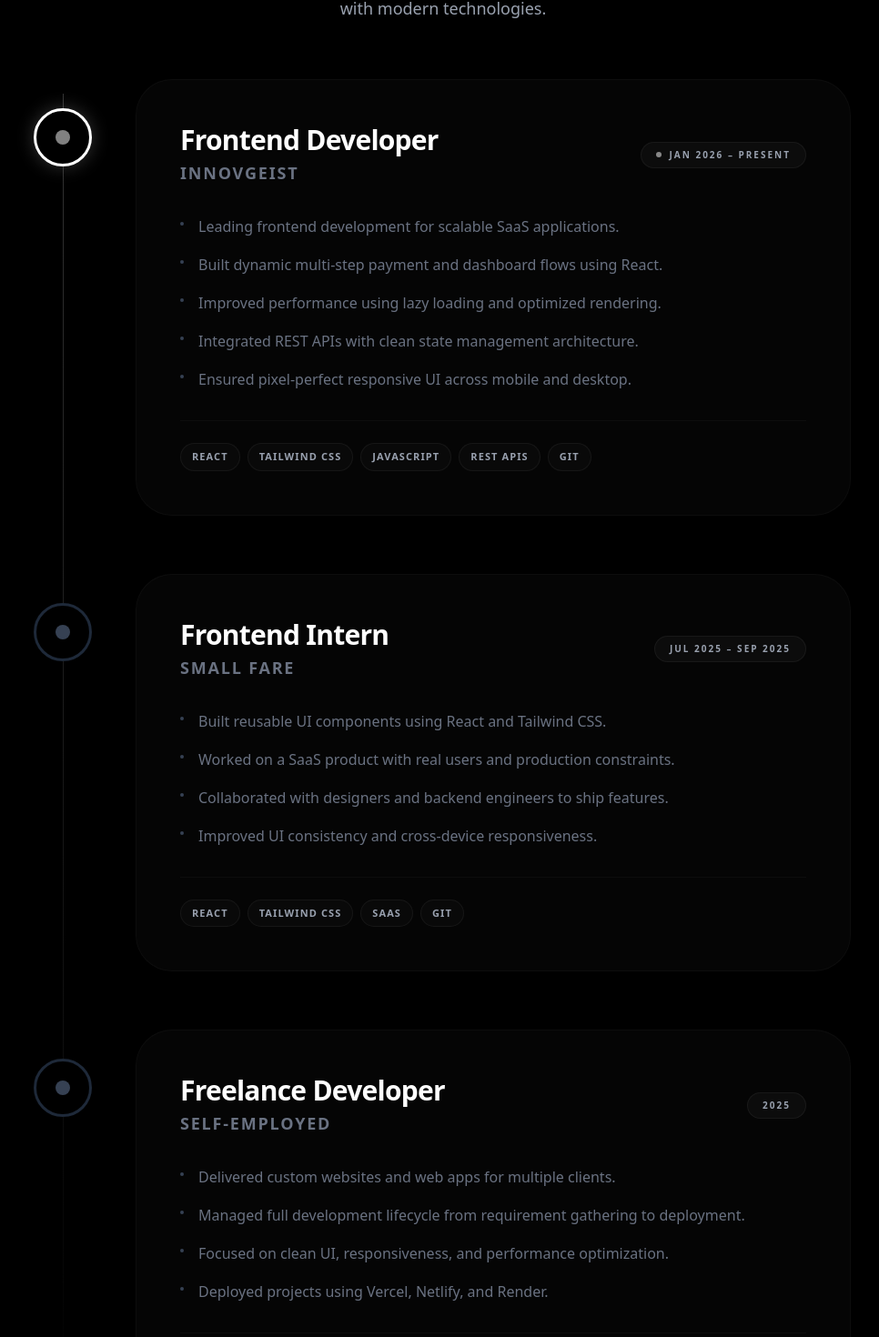
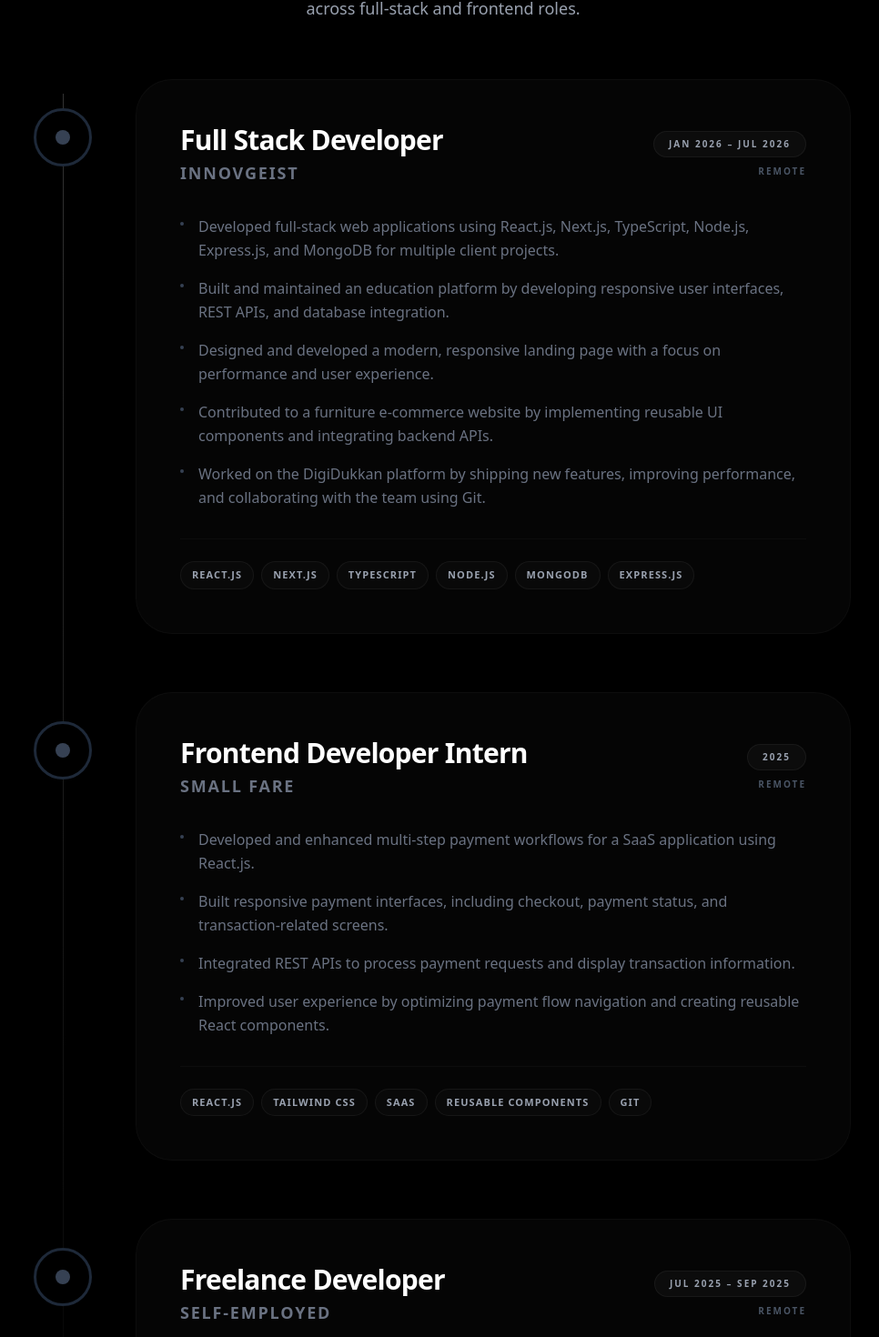
Before and after one commit to nikilkumarks/My_portfolio, a React (Vite) app: page / in a window 1280 px wide. Shown: the part 6511-7981 px from the top of the page at 91% size, without its empty margins (153-1119 px from the left). Built offline with nearby package versions, Linux system fonts and the light colour scheme.

Commit message:
Updated the experience section

```diff
--- a/package.json
+++ b/package.json
@@ -14,6 +14,7 @@
     "@tailwindcss/vite": "^4.1.11",
     "framer-motion": "^12.23.9",
     "lottie-react": "^2.4.1",
+    "lucide-react": "^1.24.0",
     "react": "^19.1.0",
     "react-dom": "^19.1.0",
     "react-github-calendar": "^5.0.5",
--- a/src/components/Experience.jsx
+++ b/src/components/Experience.jsx
@@ -3,44 +3,45 @@
 
 const experiences = [
   {
-    role: "Frontend Developer",
+    role: "Full Stack Developer",
     company: "Innovgeist",
-    duration: "Jan 2026 – Present",
-    current: true,
+    duration: "Jan 2026 – Jul 2026",
+    location: "Remote",
+    current: false,
     highlights: [
-      "Leading frontend development for scalable SaaS applications.",
-      "Built dynamic multi-step payment and dashboard flows using React.",
-      "Improved performance using lazy loading and optimized rendering.",
-      "Integrated REST APIs with clean state management architecture.",
-      "Ensured pixel-perfect responsive UI across mobile and desktop.",
+      "Developed full-stack web applications using React.js, Next.js, TypeScript, Node.js, Express.js, and MongoDB for multiple client projects.",
+      "Built and maintained an education platform by developing responsive user interfaces, REST APIs, and database integration.",
+      "Designed and developed a modern, responsive landing page with a focus on performance and user experience.",
+      "Contributed to a furniture e-commerce website by implementing reusable UI components and integrating backend APIs.",
+      "Worked on the DigiDukkan platform by shipping new features, improving performance, and collaborating with the team using Git.",
     ],
-    tech: ["React", "Tailwind CSS", "JavaScript", "REST APIs", "Git"],
+    tech: ["React.js", "Next.js", "TypeScript", "Node.js", "MongoDB", "Express.js"],
   },
   {
-    role: "Frontend Intern",
+    role: "Frontend Developer Intern",
     company: "Small Fare",
-    duration: "Jul 2025 – Sep 2025",
+    duration: "2025",
+    location: "Remote",
     current: false,
     highlights: [
-      "Built reusable UI components using React and Tailwind CSS.",
-      "Worked on a SaaS product with real users and production constraints.",
-      "Collaborated with designers and backend engineers to ship features.",
-      "Improved UI consistency and cross-device responsiveness.",
+      "Developed and enhanced multi-step payment workflows for a SaaS application using React.js.",
+      "Built responsive payment interfaces, including checkout, payment status, and transaction-related screens.",
+      "Integrated REST APIs to process payment requests and display transaction information.",
+      "Improved user experience by optimizing payment flow navigation and creating reusable React components.",
     ],
-    tech: ["React", "Tailwind CSS", "SaaS", "Git"],
+    tech: ["React.js","Tailwind CSS", "SaaS", "Reusable Components", "Git"],
   },
   {
     role: "Freelance Developer",
     company: "Self-Employed",
-    duration: "2025",
+    duration: "Jul 2025 – Sep 2025",
+    location: "Remote",
     current: false,
     highlights: [
-      "Delivered custom websites and web apps for multiple clients.",
-      "Managed full development lifecycle from requirement gathering to deployment.",
-      "Focused on clean UI, responsiveness, and performance optimization.",
-      "Deployed projects using Vercel, Netlify, and Render.",
+      "Developed and deployed responsive client websites from requirements gathering to deployment.",
+      "Focused on performance, scalability, and modern UI design throughout the delivery process.",
     ],
-    tech: ["React", "JavaScript", "Tailwind", "Deployments"],
+    tech: ["React.js","Tailwind CSS", "Responsive Design", "Performance", "Deployment"],
   },
 ];
 
@@ -70,7 +71,7 @@
             viewport={{ once: true }}
             className="text-gray-400 text-sm sm:text-lg font-medium max-w-2xl px-4"
           >
-            Professional journey building scalable, production-ready web applications with modern technologies.
+            Professional journey building scalable, production-ready web applications across full-stack and frontend roles.
           </motion.p>
         </div>
 
@@ -117,10 +118,15 @@
                     </h4>
                   </div>
 
-                  <div className="flex items-center gap-2 bg-white/[0.03] border border-white/[0.05] px-4 py-1.5 rounded-full w-fit">
-                    {exp.current && <span className="w-1.5 h-1.5 rounded-full bg-white animate-pulse" />}
-                    <span className="text-[10px] font-black text-gray-400 uppercase tracking-[0.2em]">
-                      {exp.duration}
+                  <div className="flex flex-col items-start sm:items-end gap-2">
+                    <div className="flex items-center gap-2 bg-white/[0.03] border border-white/[0.05] px-4 py-1.5 rounded-full w-fit">
+                      {exp.current && <span className="w-1.5 h-1.5 rounded-full bg-white animate-pulse" />}
+                      <span className="text-[10px] font-black text-gray-400 uppercase tracking-[0.2em]">
+                        {exp.duration}
+                      </span>
+                    </div>
+                    <span className="text-[10px] font-black text-gray-600 uppercase tracking-[0.2em]">
+                      {exp.location}
                     </span>
                   </div>
                 </div>
```
Also changed, not shown: 1 other file (tests, documents, lock files or other folders).
